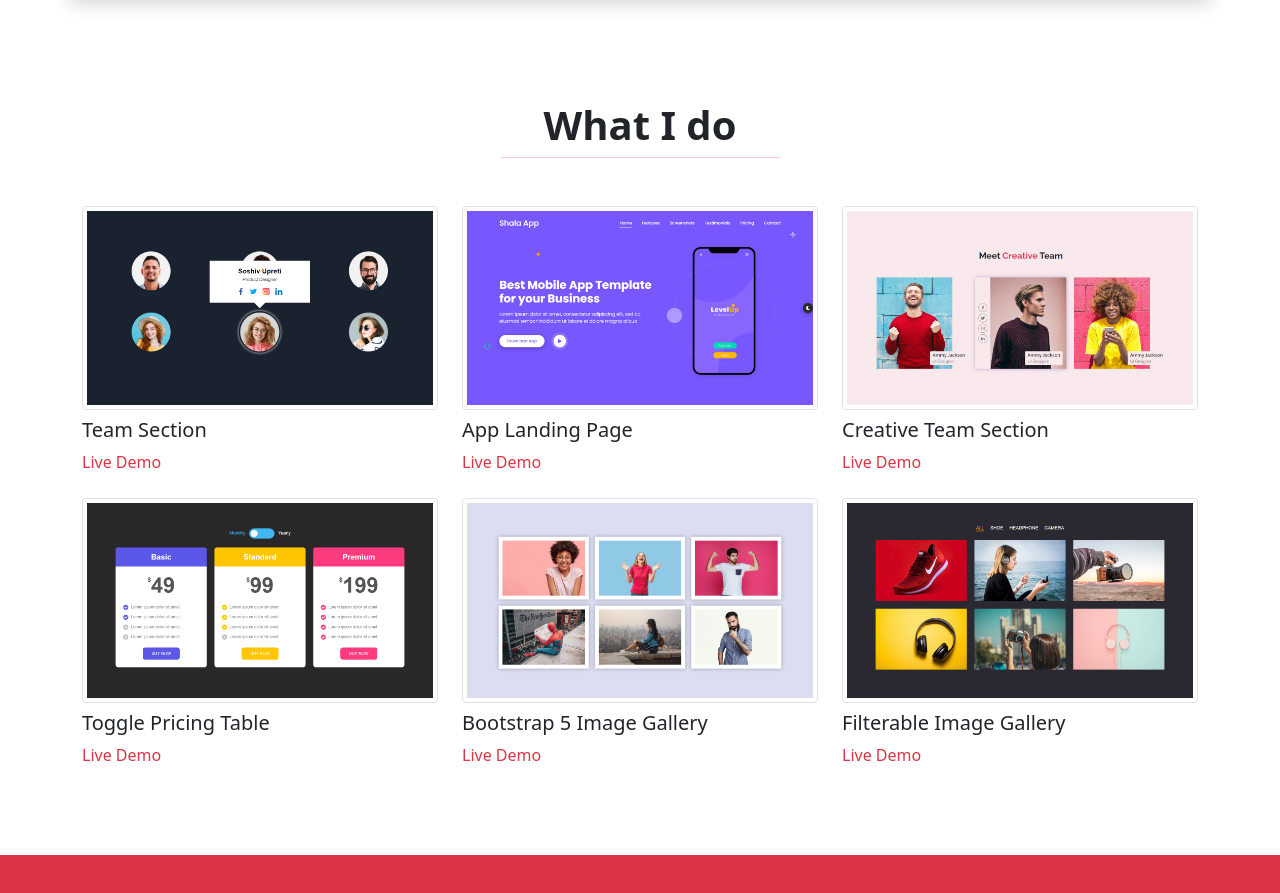
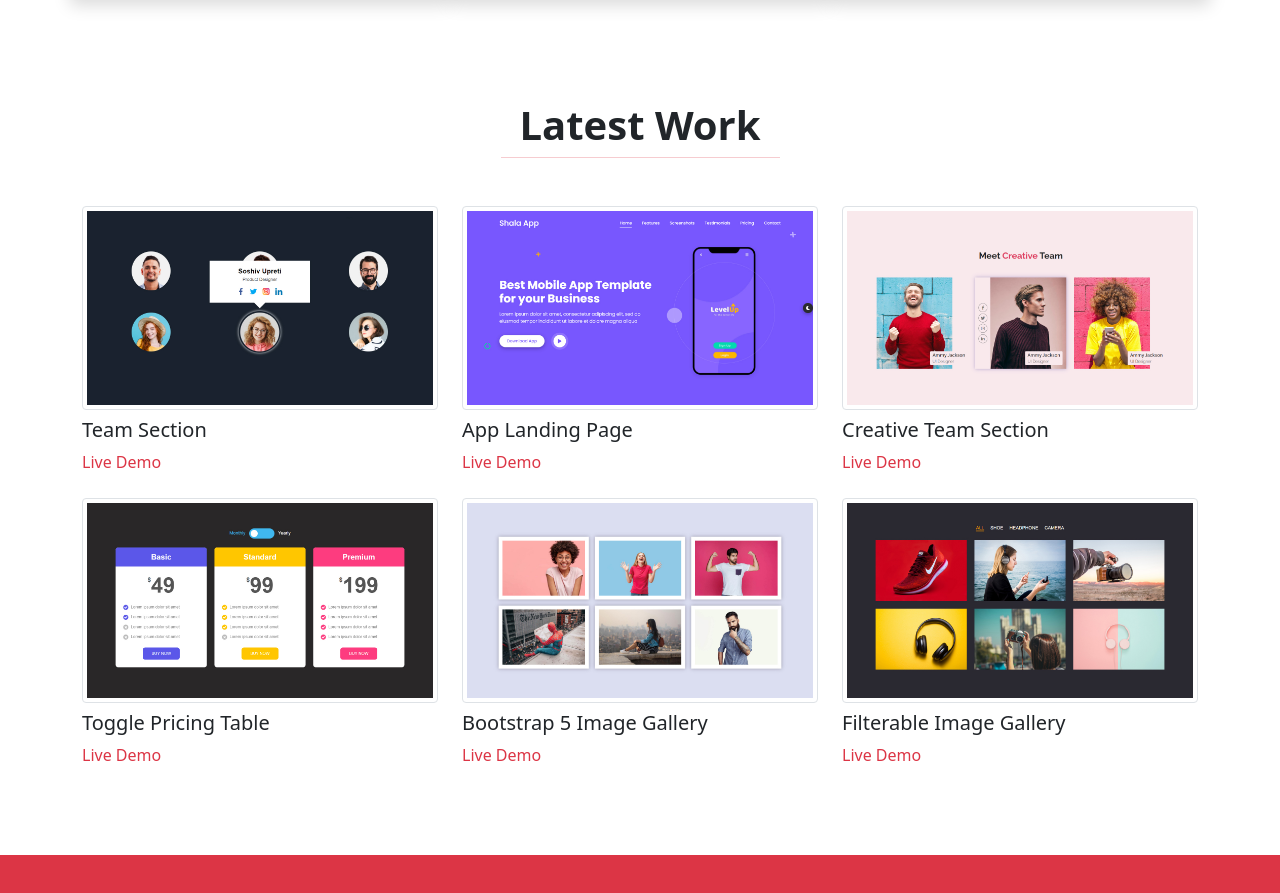
Before and after one commit to sourovsobhan/bootstrap-portfolio, a plain HTML site: page index.html in a window 1280 px wide. Shown: the part 1951-2844 px from the top of the page. Drawn offline with nearby package versions, Linux system fonts and the light colour scheme.

Commit message:
added headingname

```diff
--- a/index.html
+++ b/index.html
@@ -239,7 +239,7 @@
 <section class="portfolio" id="portfolio">
 <div class="container py-3">
   <div class="section-title text-center">
-    <h1 class="fw-bold">What I do</h1>
+    <h1 class="fw-bold">Latest Work</h1>
     <hr class="w-25 text-danger m-auto" />
   </div>
 <div class="row py-5">
```
